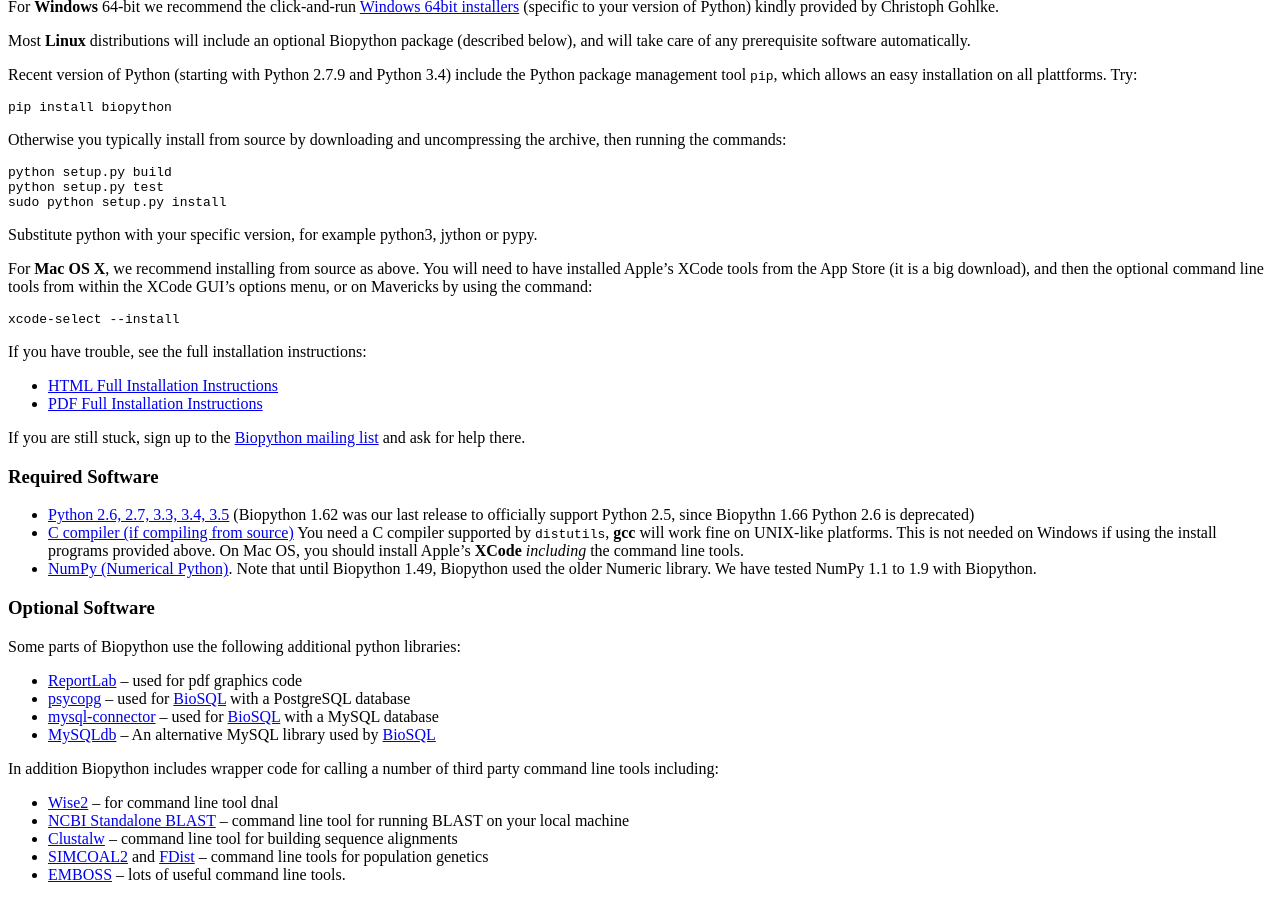
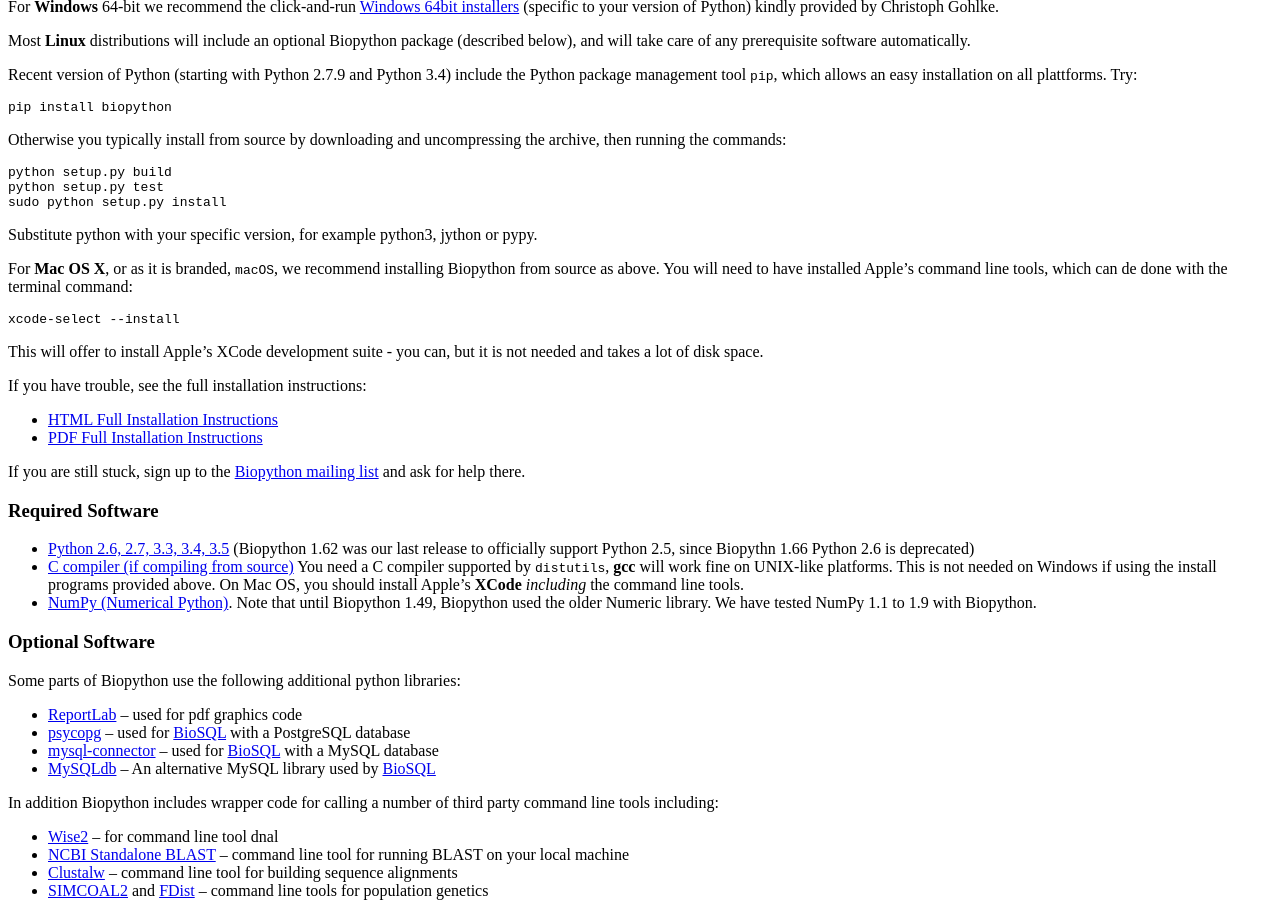
Before and after one commit to biopython/biopython.github.io, a Jekyll site: the page built from wiki/Download.md, in a window 1280 px wide and 900 px high, scrolled down 743 px. Built offline with Jekyll 4.4.1, drawn with Linux system fonts in a browser that asks for light colours.

Commit message:
Update Apple instructions
Don't actually need Xcode, just the Apple command line tools.

````diff
--- a/wiki/Download.md
+++ b/wiki/Download.md
@@ -82,14 +82,16 @@ sudo python setup.py install
 Substitute python with your specific version, for example python3,
 jython or pypy.
 
-For **Mac OS X**, we recommend installing from source as above. You will
-need to have installed Apple's XCode tools from the App Store (it is a
-big download), and then the optional command line tools from within the
-XCode GUI's options menu, or on Mavericks by using the command:
+For **Mac OS X**, or as it is branded, ``macOS``, we recommend installing
+Biopython from source as above. You will need to have installed Apple's
+command line tools, which can de done with the terminal command:
 
 ``` bash
 xcode-select --install
 ```
+
+This will offer to install Apple's XCode development suite - you can, but
+it is not needed and takes a lot of disk space.
 
 If you have trouble, see the full installation instructions:
 
````
